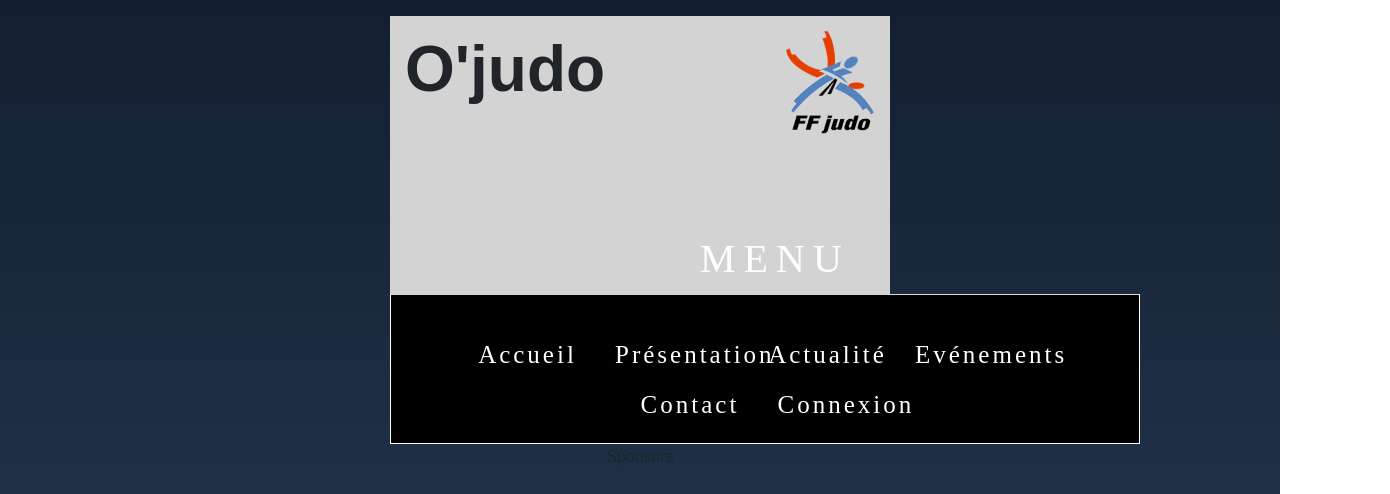
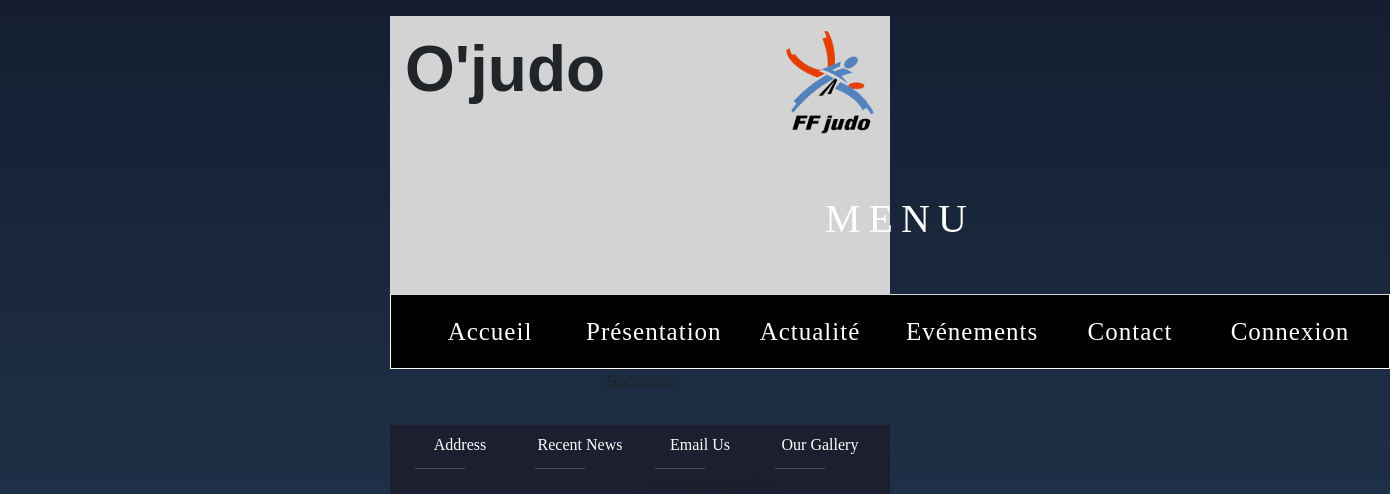
Before and after one commit to BenjaminCoajou/Ojudo, a React app in the folder front/: page /sponsors in a window 1280 px wide. Both pictures are taken after a click on the element "MENU". Shown: the top 494 px of the page, 1390 px wide, since content can reach past the window. Built offline with nearby package versions, Linux system fonts and the light colour scheme; no server answers.

Commit message:
fix menu

```diff
--- a/front/src/components/Header/index.js
+++ b/front/src/components/Header/index.js
@@ -19,27 +19,27 @@ const Header = () => (
         <ul>
           <li>
             {" "}
-            <a href="#">Accueil</a>
+            <NavLink className="nav-link" exact to="/" >Accueil</NavLink>
           </li>
           <li>
             {" "}
-            <a href="#">Présentation</a>
+            <NavLink className="nav-link" to="/presentation" >Présentation</NavLink>
           </li>
           <li>
             {" "}
-            <a href="#">Actualité</a>
+            <NavLink className="nav-link" to="/actualite" >Actualité</NavLink>
           </li>
           <li>
             {" "}
-            <a href="#">Evénements</a>
+            <NavLink className="nav-link" to="/evenements" >Evénements</NavLink>
           </li>
           <li>
             {" "}
-            <a href="#">Contact</a>
+            <NavLink className="nav-link" to="/contact" >Contact</NavLink>
           </li>
           <li>
             {" "}
-            <a href="#">Connexion</a>
+            <NavLink className="nav-link" to="/connexion" >Connexion</NavLink>
           </li>
         </ul>
       </div>
--- a/front/src/components/Header/navbar.js
+++ b/front/src/components/Header/navbar.js
@@ -10,24 +10,31 @@ var click = true;
     if (click) {
       click = false;
       $menuTitle.style.zIndex = 9;
+      //$menuUl.style.display = "none";
 
       var tl = new TimelineLite();
 
-      tl.to($menu, 0.4, {
+      tl.to($menuTitle, 0.25, { x: 0, y: 0, color: "#fff" });
+      tl.to($menuContainer, 0.25, {css: {height: 225}});
+      tl.to($menu, 0.25, {
         css: {
-          width: 750,
+          width: 1000,
+          height: 75,
+          x: 0,
+          y: 150,
           background: "#000",
           borderRadius: 0,
           borderTop: "1px solid #D8D8D8",
+          color: "#fff",
         },
-        ease: Expo.easeInOut,
+        ease: Expo.easeOut,
       });
-      tl.to($menuTitle, 0.25, { x: 0, y: -110, color: "#fff" });
+      tl.to($menuUl, 0.1, {css: {display: "block"}});
 
       /*setTimeout(function(){
       $menuUl.fadeIn();
     }, 250);*/
-      $menuUl.style.display = "block";
+
     } else {
       click = true;
       $menuTitle.style.zIndex = 11;
@@ -38,14 +45,16 @@ var click = true;
       tl.to($menu, 0.25, {
         css: {
           width: 150,
+          height: 150,
           background: "#FFF",
           borderRadius: "100%",
           borderTop: "1px solid #D8D8D8",
         },
-        ease: Expo.easeInOut,
+        ease: Expo.easeOut,
       });
-      tl.to($menuTitle, 0.25, { x: 0, y: 0, color: "#000" });
-
+      tl.to($menu, 0.2, { x: 0, y: 0, color: "#fff" });
+      tl.to($menuTitle, 0.2, { x: 0, y: 0, color: "#000" });
+      tl.to($menuContainer, 0.1, {css: {height: 150}});
       $menuUl.style.display = "none";
     }
   });
--- a/front/src/components/Header/style.scss
+++ b/front/src/components/Header/style.scss
@@ -39,11 +39,11 @@
     }
   }
 
-
   .menuContainer {
     display: block;
     position: relative;
-    width: 750px;
+    width: 1000px;
+    height: 150px;
     margin: 0 auto;
   }
 
@@ -52,7 +52,7 @@
     height: 150px;
     display: block;
     position: relative;
-    margin: 0px auto;
+    margin: -150px auto;
     background: white;
     border-radius: 100%;
     border: 1px solid white;
@@ -64,16 +64,15 @@
       display: none;
       position: relative;
       text-align: center;
-      top: 35px;
+      top: 4px;
       & li {
         display: inline-block;
         position: relative;
         font-family: Inconsolata;
         font-size: 25px;
-        margin-right: 25px;
         box-sizing: border-box;
-        width: 125px;
-        letter-spacing: 3px;
+        width: 160px;
+        letter-spacing: 1px;
         text-align: center;
         line-height: 50px;
         &:active{
@@ -83,6 +82,7 @@
           margin-right: 0;
         }&:hover {
           background: white;
+          width: 160px;
           & a {
             color: #000;
           }
@@ -102,7 +102,7 @@
     display: block;
     position: relative;
     margin: 0 auto;
-    top: 150px;
+    //top: 150px;
     z-index: 11;
     padding-left: 10px;
     font-family: Inconsolata;
@@ -113,7 +113,6 @@
 .test {
     color: white;
     background-color: #212529;
-
 }
 
 .d-sm-flex {
```
